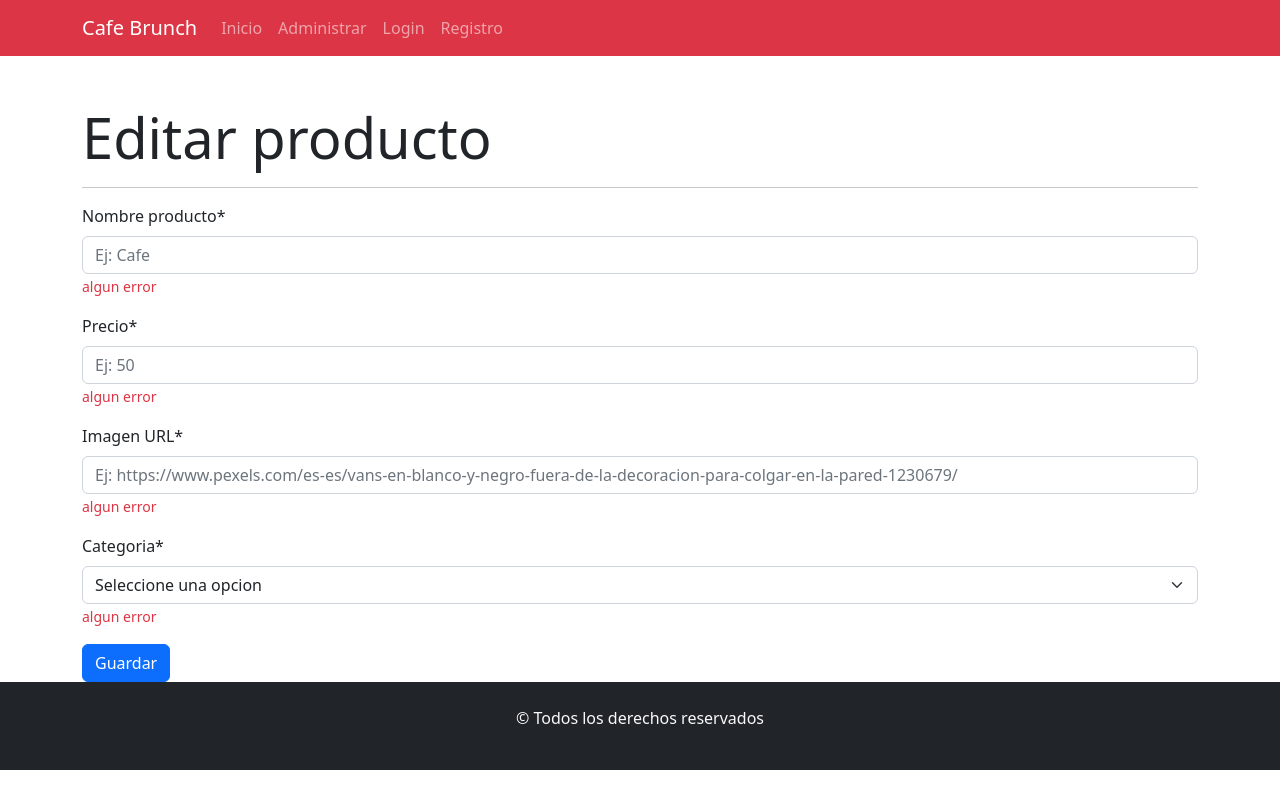
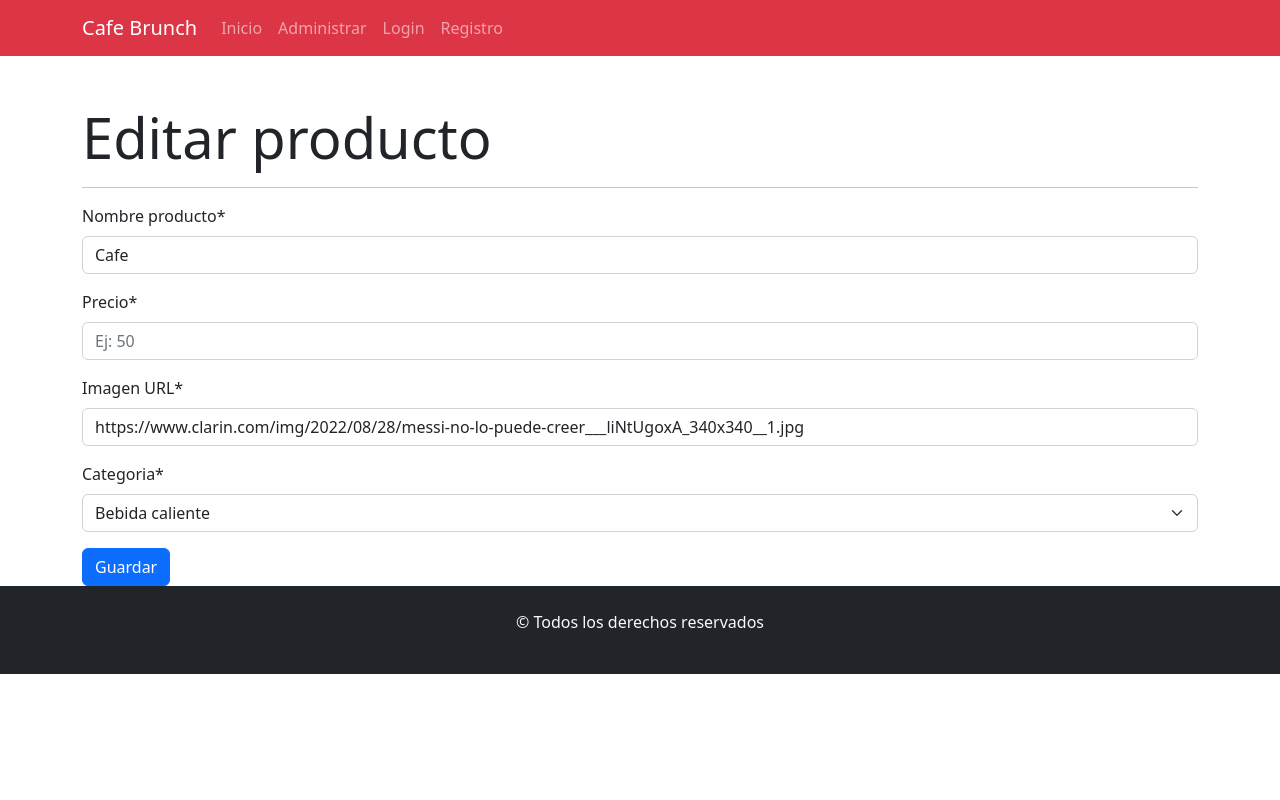
Before and after one commit to Thomyjerez/Proyecto-cafe-branch, a React (Create React App) app: page /administrar/editar/1 in a window 1280 px wide. Built offline with nearby package versions, Linux system fonts and the light colour scheme; data requests are answered from the project's data file.

Commit message:
realizamos la peticion put para modificar los datos de un producto

```diff
--- a/db.json
+++ b/db.json
@@ -1,10 +1,10 @@
 {
   "productos": [
     {
-      "nombreProducto": "cafe",
-      "precio": 300,
-      "categoria": "bebida, caliente",
-      "imagen": "https://images.pexels.com/photos/2575835/pexels-photo-2575835.jpeg?auto=compress&cs=tinysrgb&w=1260&h=750&dpr=1",
+      "nombreProducto": "Cafe",
+      "precio": "200",
+      "imagen": "https://www.clarin.com/img/2022/08/28/messi-no-lo-puede-creer___liNtUgoxA_340x340__1.jpg",
+      "categoria": "bebida caliente",
       "id": 1
     },
     {
@@ -15,11 +15,18 @@
       "id": 2
     },
     {
-      "nombreProducto": "licuado",
-      "precio": 350,
-      "categoria": "bebida, fria",
+      "nombreProducto": "Licuado de durazo",
+      "precio": "400",
       "imagen": "https://images.pexels.com/photos/2575835/pexels-photo-2575835.jpeg?auto=compress&cs=tinysrgb&w=1260&h=750&dpr=1",
+      "categoria": "bebida fria",
       "id": 3
+    },
+    {
+      "nombreProducto": "te de prueba",
+      "precio": 300,
+      "categoria": "bebida, caliente",
+      "imagen": "https://images.pexels.com/photos/2575835/pexels-photo-2575835.jpeg?auto=compress&cs=tinysrgb&w=1260&h=750&dpr=1",
+      "id": 4
     }
   ]
 }
--- a/src/components/helpers/queries.js
+++ b/src/components/helpers/queries.js
@@ -61,10 +61,28 @@ export const obtenerProductoAPI = async(id)=> {
         // fetch peticion
         // await esperar
          const respuesta = await fetch(URL+'/'+id);
-         const productoBuscado = await respuesta.json()
-        //  console.log(listaProductos)
+         const productoBuscado = {
+            dato: await respuesta.json(),
+            status:respuesta.status
+        }
+
         return productoBuscado;
     }catch(error){
         console.log(error)
     }
 }
+
+export const editarProductoAPI = async(id, datosActualizados)=>{
+    try{
+        const respuesta = await fetch(URL+'/'+id,{
+            method: 'PUT',
+            headers:{
+                "Content-Type":"application/json"
+            },
+            body: JSON.stringify(datosActualizados)
+        });
+        return respuesta;
+    }catch (error){
+        console.log(error)
+    }
+}
--- a/src/components/views/producto/EditarProducto.jsx
+++ b/src/components/views/producto/EditarProducto.jsx
@@ -1,52 +1,137 @@
-import React from "react";
+import React, { useEffect } from "react";
 import {Form, Button} from 'react-bootstrap'
+import { useForm } from "react-hook-form";
+import { useNavigate, useParams } from "react-router-dom";
+import { editarProductoAPI, obtenerProductoAPI } from "../../helpers/queries";
+import Swal from "sweetalert2";
 
 const EditarProducto = () => {
 
-  // useEffect(() => {
-  //   first
+//  traer el parametro de la ruta
+const {id}= useParams();
 
-  //   return () => {
-  //     second
-  //   }
-  // }, [third])
+const{register, handleSubmit, formState:{errors}, setValue} = useForm({
+  defaultValues: {
+    nombreProducto:"",
+    precio:1,
+    imagen:"",
+    categoria:"",
+  }
+});
+// para viajar a cualquier ruta del sistema de rutas
+const navegacion =useNavigate();
 
+useEffect (()=>{
+  obtenerProductoAPI(id).then((respuesta)=>{
+    if (respuesta.status===200){
+      // cargar los datos de la respuesta del formulario
+      setValue('nombreProducto',respuesta.dato.nombreProducto)
+      setValue('precio',respuesta.dato.categoria)
+      setValue('categoria',respuesta.dato.categoria)
+      setValue('imagen',respuesta.dato.imagen)
+      console.log(respuesta)
+    }else{
+      Swal.fire('Ocurrio un error', 'Intente este paso en unos minutos','error')
+    }
+  })
+},[])
 
+const onSubmit = (producto) =>{
+  // console.log(producto)
+  //aqui quiero enviar la peticion a la api para actualizar los datos del producto
+  editarProductoAPI(id,producto).then((respuesta)=>{
+    if(respuesta.status===200){
+      Swal.fire('Producto actualizado', 'el producto fue actualizado correctamente', 'success');
+      //redireccionar
+      navegacion('/administrador');
+    }else{
+      Swal.fire('Ocurrio un error', 'Intente este paso en unos minutos', 'error')
+    }
+  })
+}
 
   return (
     <section className="container mainSection">
       <h1 className="display-4 mt-5">Editar producto</h1>
       <hr />
-
-      <Form>
+      {/* <Form onSubmit={handleSubmit}> */}
+      <Form onSubmit={handleSubmit(onSubmit)}>
         <Form.Group className="mb-3" controlId="formNombreProdcuto">
           <Form.Label>Nombre producto*</Form.Label>
-          <Form.Control type="text" placeholder="Ej: Cafe" />
-          <Form.Text className="text-danger">algun error</Form.Text>
+          <Form.Control
+            type="text"
+            placeholder="Ej: Cafe"
+            {...register("nombreProducto", {
+              required: "Este dato es obligatorio",
+              minLength: {
+                value: 2,
+                message: "Debe ingresar como minimo 2 caracteres",
+              },
+              maxLength: {
+                value: 50,
+                message: "Debe ingresar como maximo 50 caracteres",
+              },
+            })}
+          />
+          <Form.Text className="text-danger">
+            {errors.nombreProducto?.message}
+          </Form.Text>
         </Form.Group>
         <Form.Group className="mb-3" controlId="formPrecio">
           <Form.Label>Precio*</Form.Label>
-          <Form.Control type="number" placeholder="Ej: 50" />
-          <Form.Text className="text-danger">algun error</Form.Text>
+          <Form.Control
+            type="number"
+            placeholder="Ej: 50"
+            {...register("precio", {
+              required: "El precio es un valor requerido",
+              min: {
+                value: 1,
+                message: "El precio como minimo debe ser de $1",
+              },
+              max: {
+                value: 10000,
+                message:
+                  "El precio del producto como maximo debe ser de $10000",
+              },
+            })}
+          />
+          <Form.Text className="text-danger">
+            {errors.precio?.message}
+          </Form.Text>
         </Form.Group>
         <Form.Group className="mb-3" controlId="formImagen">
           <Form.Label>Imagen URL*</Form.Label>
           <Form.Control
             type="text"
             placeholder="Ej: https://www.pexels.com/es-es/vans-en-blanco-y-negro-fuera-de-la-decoracion-para-colgar-en-la-pared-1230679/"
+            {...register("imagen", {
+              required: "La url de la imagen es obligatoria",
+              pattern: {
+                value: /^https?:\/\/[\w\-]+(\.[\w\-]+)+[/#?]?.*$/,
+                message: "Debe ingresar una URL valida",
+              },
+            })}
           />
-          <Form.Text className="text-danger">algun error</Form.Text>
+          <Form.Text className="text-danger">
+            {errors.imagen?.message}
+          </Form.Text>
         </Form.Group>
         <Form.Group className="mb-3" controlId="formPrecio">
           <Form.Label>Categoria*</Form.Label>
-          <Form.Select>
+          <Form.Select
+            {...register("categoria", {
+              required: "Debe seleccionar una categoria",
+            })}
+          >
             <option value="">Seleccione una opcion</option>
-            <option value="bebida-caliente">Bebida caliente</option>
-            <option value="bebida-fria">Bebida fria</option>
+            <option value="bebida caliente">Bebida caliente</option>
+            <option value="bebida fria">Bebida fria</option>
             <option value="dulce">Dulce</option>
             <option value="salado">Salado</option>
           </Form.Select>
-          <Form.Text className="text-danger">algun error</Form.Text>
+          <Form.Text className="text-danger">
+            {errors.categoria?.message}
+          </Form.Text>
         </Form.Group>
         <Button variant="primary" type="submit">
           Guardar
```
